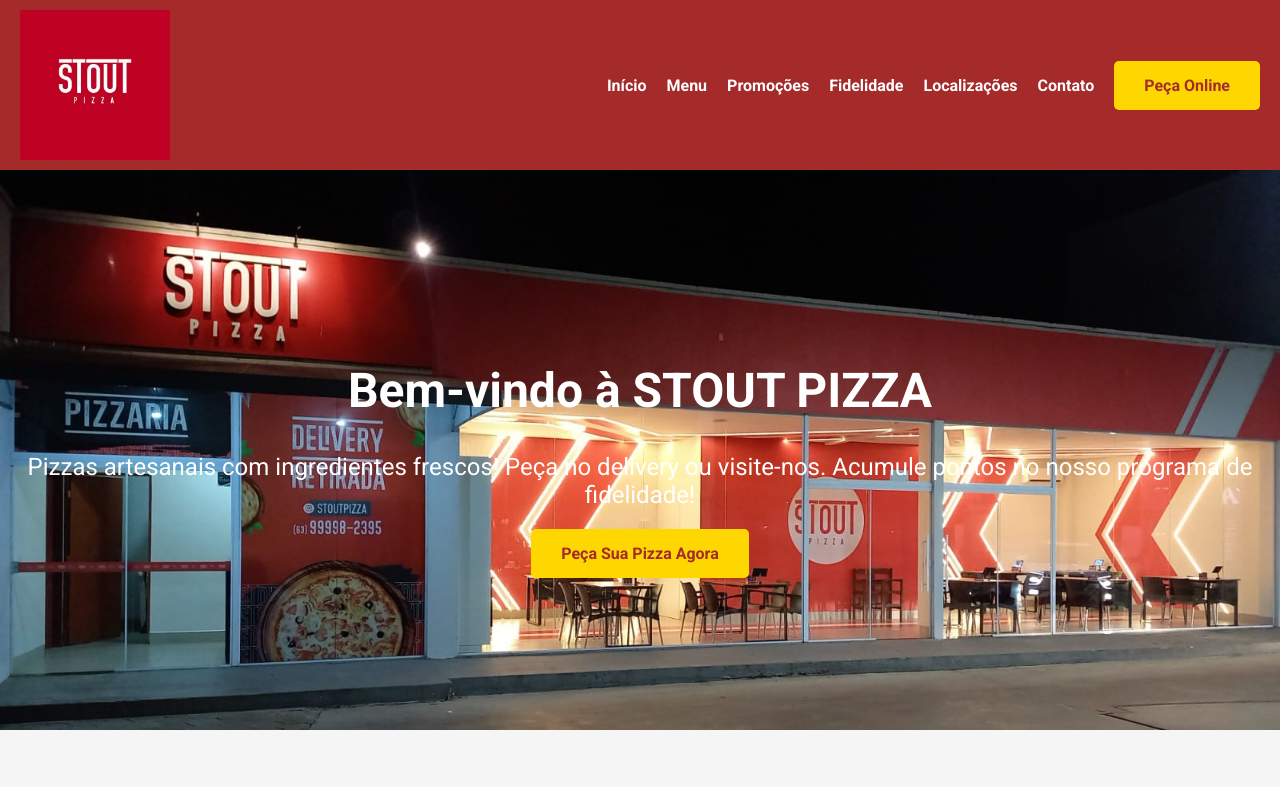
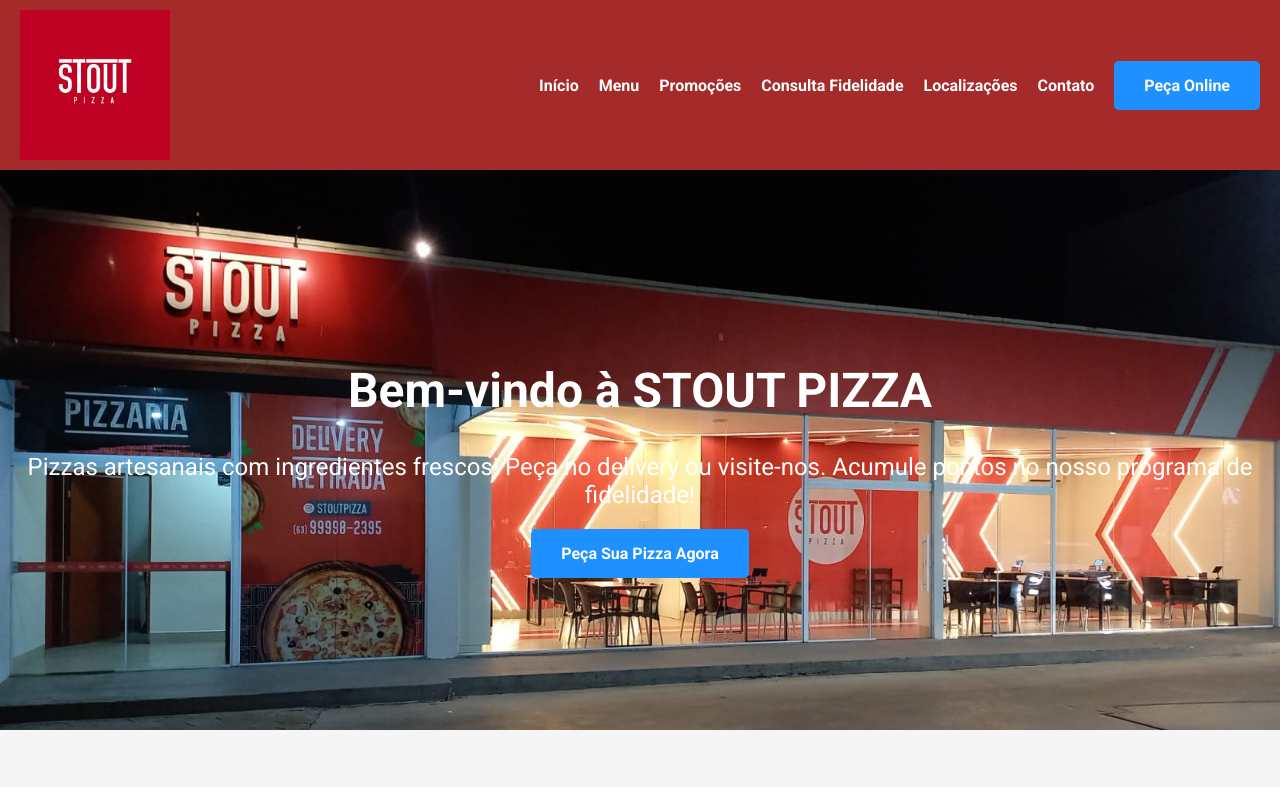
Before and after one commit to Osbalgaint/stout-pizza-site, a plain HTML site: page index.html in a window 1280 px wide. Shown: the top 787 px of the page. Drawn offline with Linux system fonts and the light colour scheme.

Commit message:
Atualiza Consulta Fidelidade, Contato para WhatsApp, e botão Peça Online com novas cores e link Anota AI

```diff
--- a/index.html
+++ b/index.html
@@ -55,17 +55,17 @@
                 <li><a href="/">Início</a></li>
                 <li><a href="./static/menu-stout-pizza.pdf" target="_blank">Menu</a></li>
                 <li><a href="/promocoes">Promoções</a></li>
-                <li><a href="https://sistema-fidelidade.onrender.com">Fidelidade</a></li>
+                <li><a href="https://sistema-fidelidade.onrender.com/cliente" target="_blank">Consulta Fidelidade</a></li>
                 <li><a href="https://maps.app.goo.gl/MUuohZw67tCJNfQg6" target="_blank">Localizações</a></li>
-                <li><a href="https://sistema-fidelidade.onrender.com/cliente" target="_blank">Contato</a></li>
-                <li><a href="/pedido" class="cta-button">Peça Online</a></li>
+                <li><a href="https://wa.me/5563999982395" target="_blank">Contato</a></li>
+                <li><a href="https://pedido.anota.ai/loja/stoutpizza" class="cta-button">Peça Online</a></li>
             </ul>
         </nav>
     </header>
     <section class="hero">
         <h1>Bem-vindo à STOUT PIZZA</h1>
         <p>Pizzas artesanais com ingredientes frescos! Peça no delivery ou visite-nos. Acumule pontos no nosso programa de fidelidade!</p>
-        <a href="/pedido" class="cta-button">Peça Sua Pizza Agora</a>
+        <a href="https://pedido.anota.ai/loja/stoutpizza" class="cta-button">Peça Sua Pizza Agora</a>
     </section>
     <section class="promos">
         <h2>Promoções Imperdíveis</h2>
@@ -80,7 +80,7 @@
                 <img src="./static/pizza-fidelidade.jpg" alt="Plano Cliente Fiel" width="100%">
                 <h3>Plano Cliente Fiel STOUT</h3>
                 <p>Faça 10 pedidos com pizza e ganhe uma grátis! Escolha entre Calabresa, Calabresa Paulista, Marguerita, Napolitana, Muçarela ou Rúcula com Tomates Secos.</p>
-                <a href="https://sistema-fidelidade.onrender.com" class="cta-button">Participe Agora</a>
+                <a href="https://sistema-fidelidade.onrender.com/cliente" class="cta-button">Participe Agora</a>
             </div>
         </div>
     </section>
@@ -110,7 +110,7 @@
     <section style="background-color: #FFD700; color: #A52A2A;">
         <h2>Programa de Fidelidade STOUT PIZZA</h2>
         <p>Acumule pontos a cada pedido e troque por pizzas grátis! Acesse agora.</p>
-        <a href="https://sistema-fidelidade.onrender.com" class="cta-button" style="background-color: #A52A2A; color: #FFFFFF;">Entrar no Fidelidade</a>
+        <a href="https://sistema-fidelidade.onrender.com/cliente" class="cta-button" style="background-color: #A52A2A; color: #FFFFFF;">Entrar no Fidelidade</a>
     </section>
     <footer>
         <p>&copy; 2025 STOUT PIZZA. Todos os direitos reservados.</p>
--- a/styles.css
+++ b/styles.css
@@ -51,8 +51,8 @@ nav a {
 }
 
 .cta-button {
-    background-color: #FFD700;
-    color: #A52A2A;
+    background-color: #1E90FF;
+    color: #FFFFFF;
     padding: 15px 30px;
     font-weight: bold;
     text-decoration: none;
@@ -61,7 +61,7 @@ nav a {
 }
 
 .cta-button:hover {
-    background-color: #FFA500;
+    background-color: #1873CC;
 }
 
 section {
```
